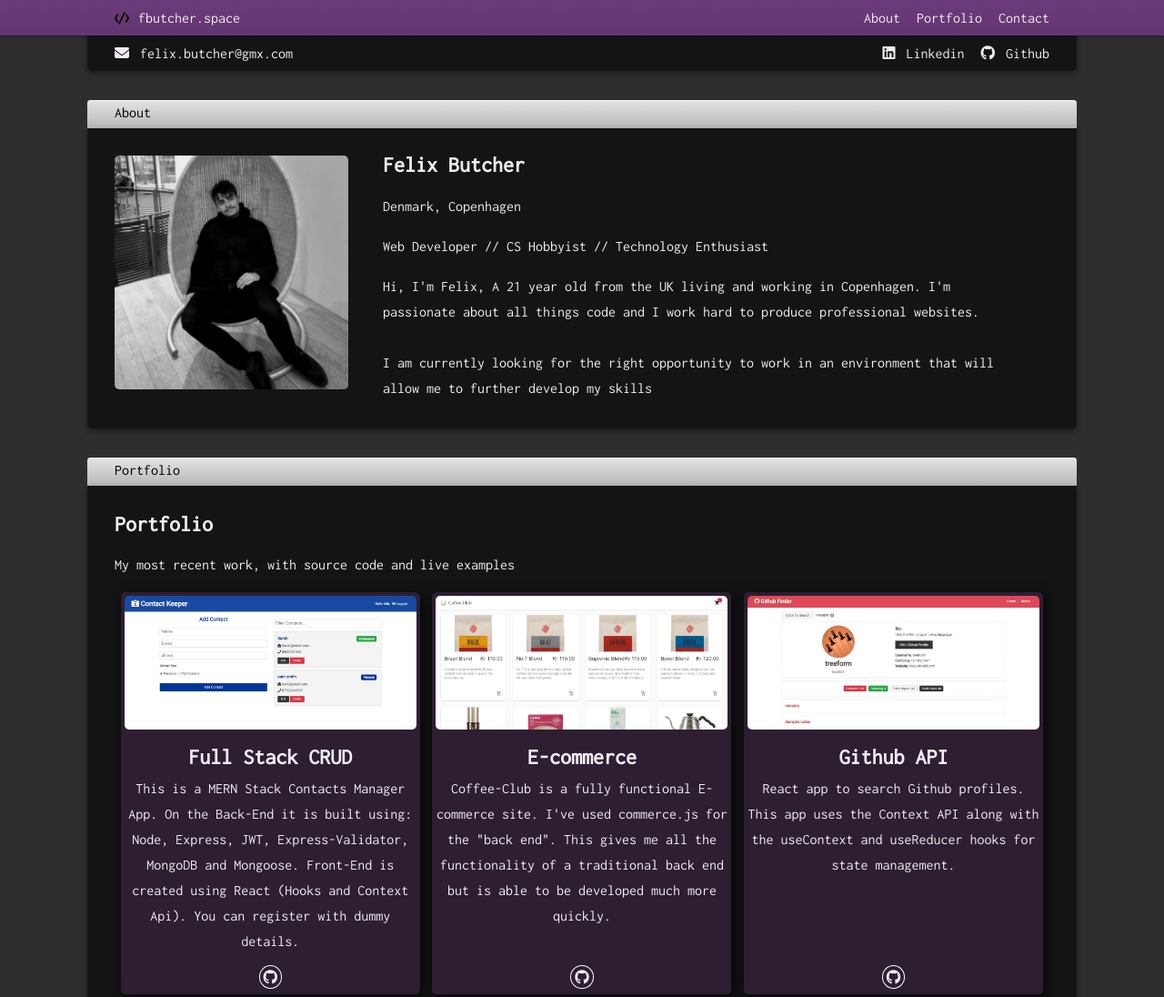
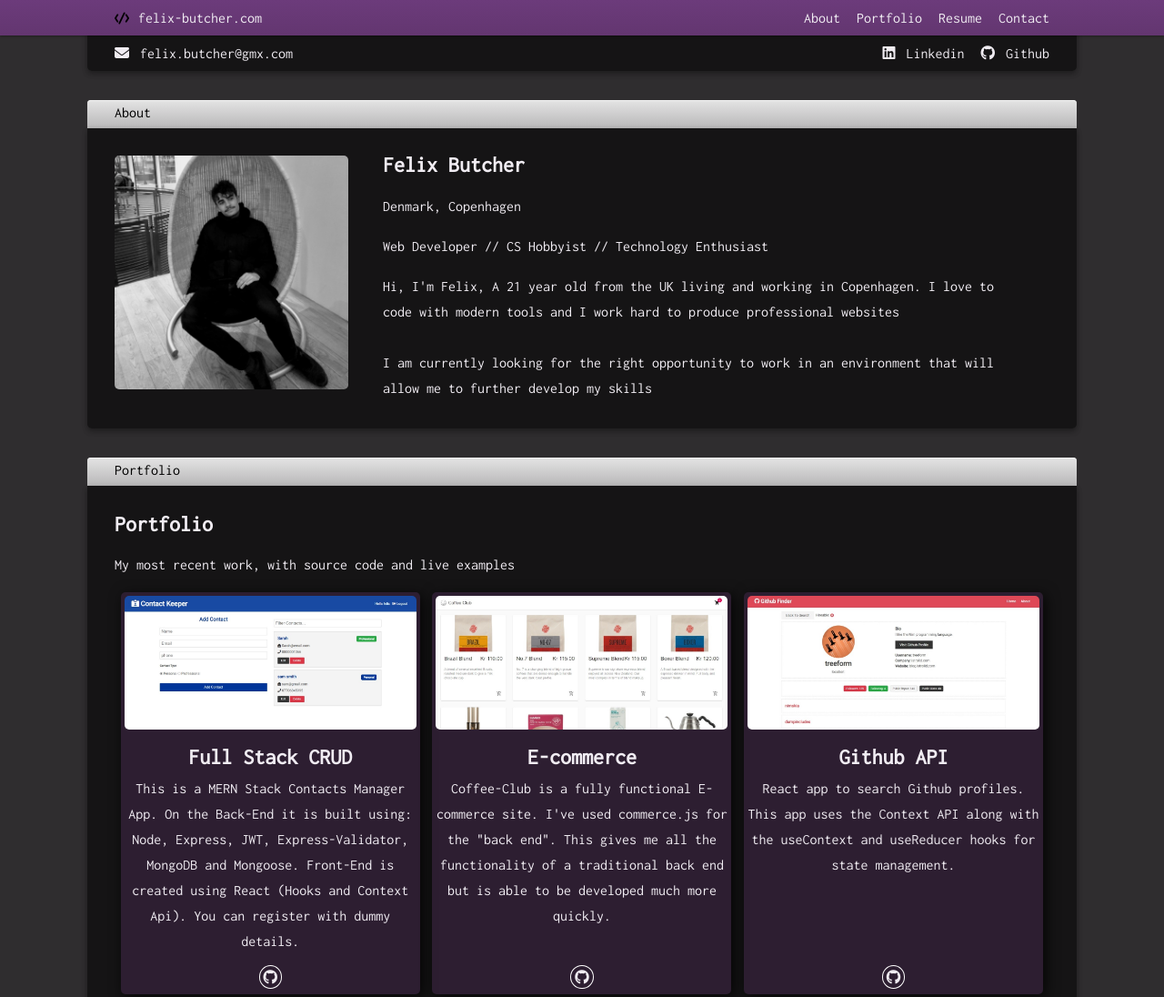
Before and after one commit to podMod99/portfolio, a plain HTML site: page index.html in a window 1280 px wide. Shown: the top 1096 px of the page at 91% size. Drawn offline with Linux system fonts and the light colour scheme; a script that the page names is missing.

Commit message:
added read me. added resume to nav. changed some about me bio. added website address top left

```diff
--- a/index.html
+++ b/index.html
@@ -28,7 +28,7 @@
       <div id="navContainer">
         <div id="logoContainer">
           <img src="images/logo2.svg" id="logo" alt="logo" />
-          <a href="#">fbutcher.space</a>
+          <a href="#">felix-butcher.com</a>
         </div>
 
         <ul id="navLinksList">
@@ -37,6 +37,9 @@
           </li>
           <li class="navLinks">
             <a href="#portfolio">Portfolio</a>
+          </li>
+          <li class="navLinks">
+            <a href="./images/Felix Butcher Resume.pdf">Resume</a>
           </li>
           <li class="navLinks">
             <a href="#contact">Contact</a>
@@ -87,8 +90,8 @@
             <p>Web Developer // CS Hobbyist // Technology Enthusiast</p>
             <p>
               Hi, I'm Felix, A 21 year old from the UK living and working in
-              Copenhagen. I'm passionate about all things code and I work hard
-              to produce professional websites.
+              Copenhagen. I love to code with modern tools and I work hard to
+              produce professional websites
               <br />
               <br />
               I am currently looking for the right opportunity to work in an
```
Also changed, not shown: 1 other file.
